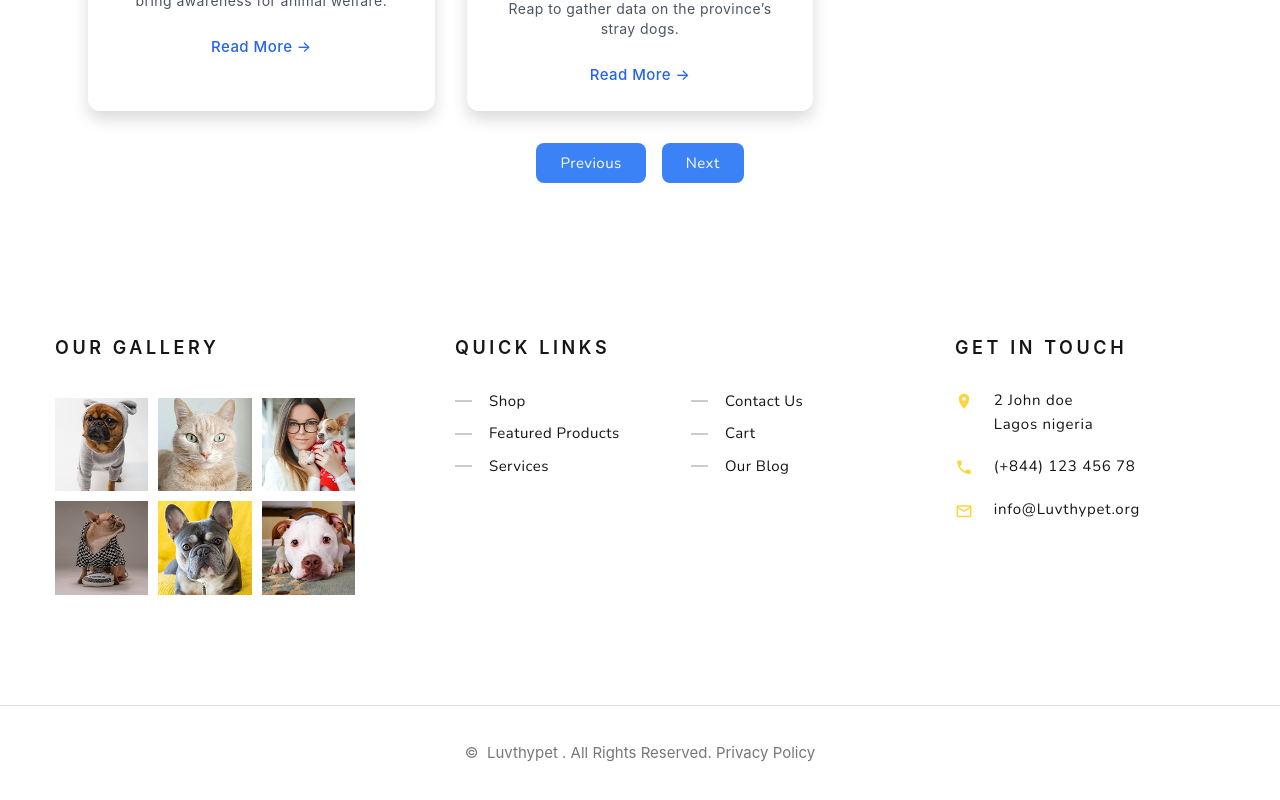
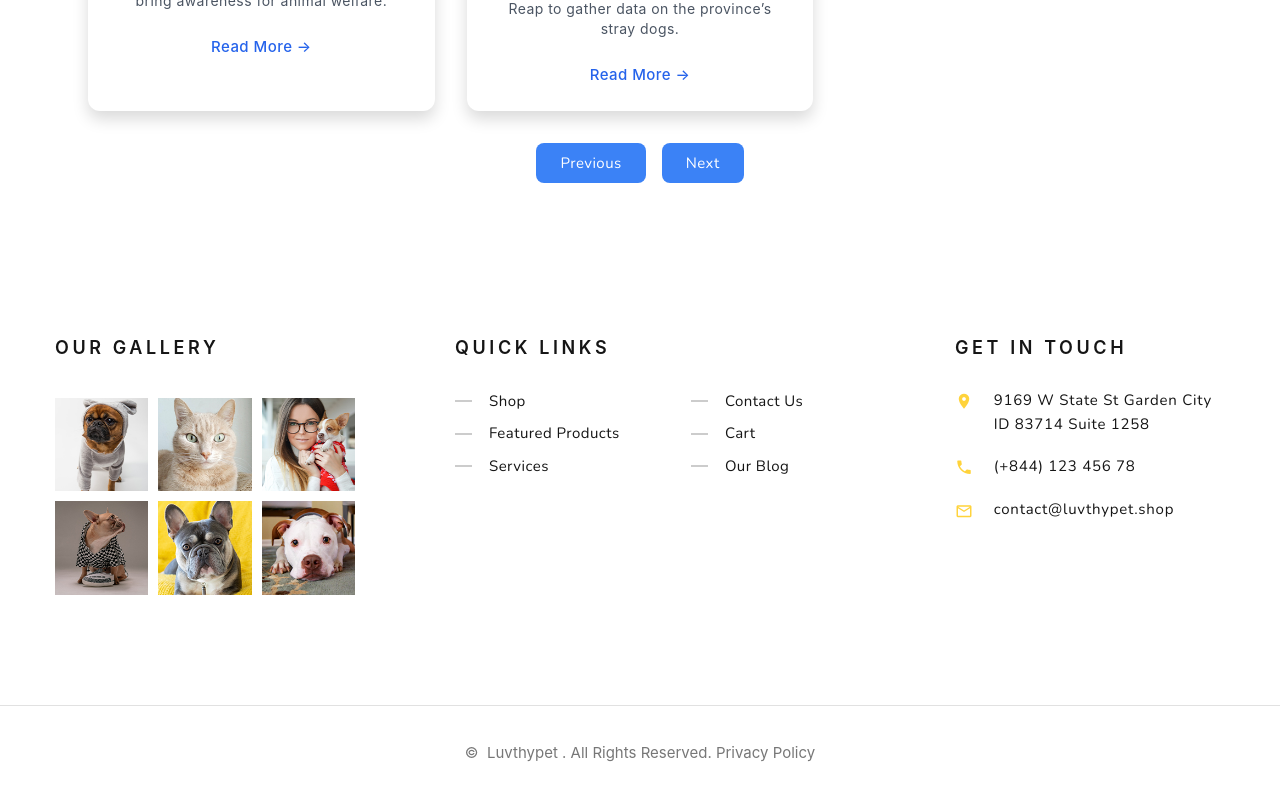
Before and after one commit to tammydufil/petshopfrontend, a React (Vite) app: page /news in a window 1280 px wide. Shown: the part 1341-2141 px from the top of the page. Built offline with nearby package versions, Linux system fonts and the light colour scheme.

Commit message:
changed address and contact

```diff
--- a/src/components/footer.jsx
+++ b/src/components/footer.jsx
@@ -148,9 +148,8 @@ export const Footer = () => {
                       </div>
                       <div className="unit-body">
                         <a href="#">
-                          2 John doe
-                          <br />
-                          Lagos nigeria
+                          9169 W State St Garden City <br />
+                          ID 83714 Suite 1258{" "}
                         </a>
                       </div>
                     </div>
@@ -171,7 +170,7 @@ export const Footer = () => {
                         <span className="icon mdi mdi-email-outline linear-icon" />
                       </div>
                       <div className="unit-body">
-                        <a href="mailto:#">info@Luvthypet.org</a>
+                        <a href="mailto:#">contact@luvthypet.shop</a>
                       </div>
                     </div>
                   </li>
--- a/src/components/navbar.jsx
+++ b/src/components/navbar.jsx
@@ -324,9 +324,8 @@ export const Navbar = () => {
                     </div>
                     <div className="unit-body !text-[black] hover:!text-[black]">
                       <p className="!font-semibold hover:!font-semibold">
-                        66646 Lagos, Nigeria
-                        <br />
-                        Lagoon drive Street, Suite 101
+                        9169 W State St Garden City <br />
+                        ID 83714 Suite 1258{" "}
                       </p>
                     </div>
                   </div>
```
